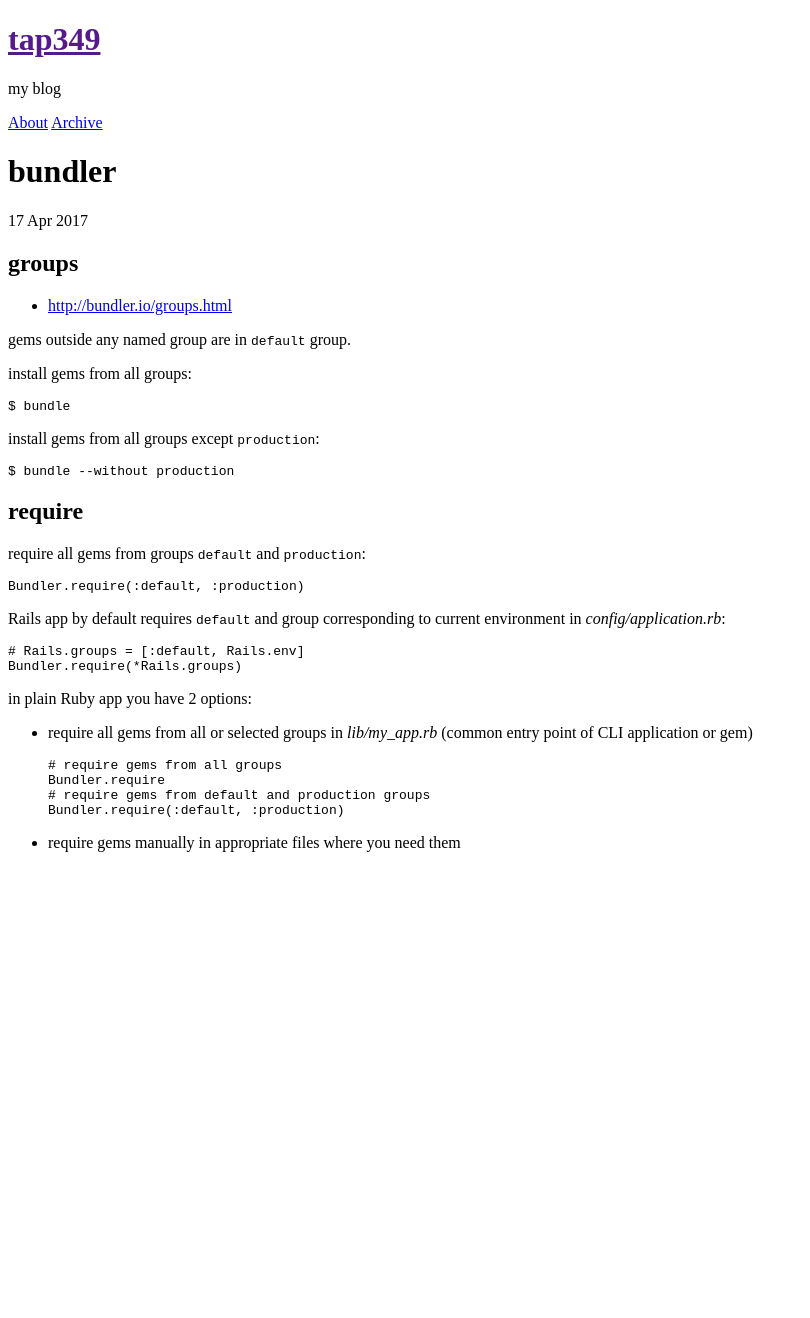
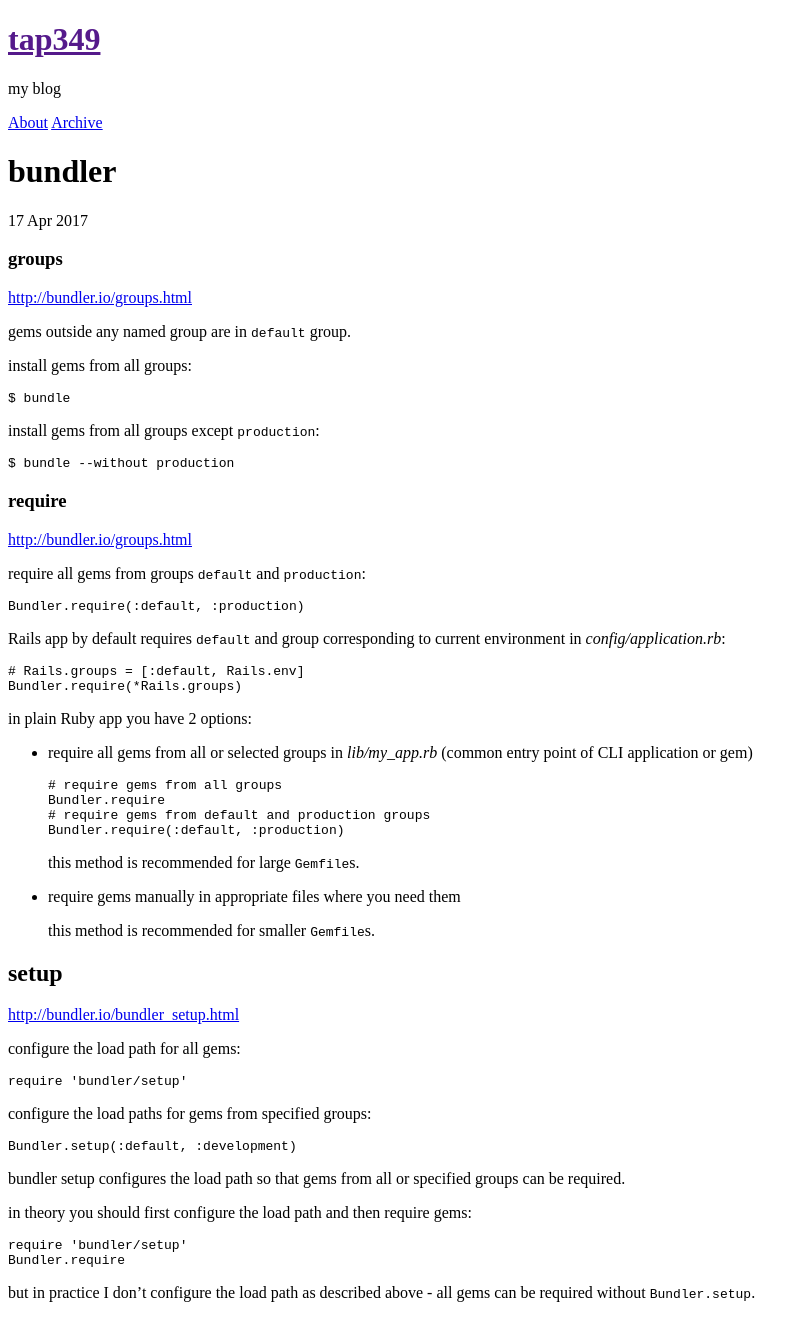
Before and after one commit to tap349/tap349.github.io, a Jekyll site: the page built from _posts/2017-04-17-bundler.md, in a window 1280 px wide. Shown: the whole page, without its empty margins (0-810 px from the left). Built offline with Jekyll 4.4.1, drawn with Linux system fonts in a browser that asks for light colours; before the commit the page ends 900 px from its top, so only the background shows below that.

Commit message:
update 2017-04-17_19:54:16

````diff
--- a/_posts/2017-04-17-bundler.md
+++ b/_posts/2017-04-17-bundler.md
@@ -9,9 +9,9 @@
 
 <!-- more -->
 
-## groups
+### groups
 
-- <http://bundler.io/groups.html>
+<http://bundler.io/groups.html>
 
 gems outside any named group are in `default` group.
 
@@ -27,7 +27,9 @@
 $ bundle --without production
 ```
 
-## require
+### require
+
+<http://bundler.io/groups.html>
 
 require all gems from groups `default` and `production`:
 
@@ -55,4 +57,37 @@
   Bundler.require(:default, :production)
   ```
 
+  this method is recommended for large `Gemfile`s.
+
 - require gems manually in appropriate files where you need them
+
+  this method is recommended for smaller `Gemfile`s.
+
+## setup
+
+<http://bundler.io/bundler_setup.html>
+
+configure the load path for all gems:
+
+```ruby
+require 'bundler/setup'
+```
+
+configure the load paths for gems from specified groups:
+
+```ruby
+Bundler.setup(:default, :development)
+```
+
+bundler setup configures the load path so that gems from all or
+specified groups can be required.
+
+in theory you should first configure the load path and then require gems:
+
+```ruby
+require 'bundler/setup'
+Bundler.require
+```
+
+but in practice I don't configure the load path as described above -
+all gems can be required without `Bundler.setup`.
````
